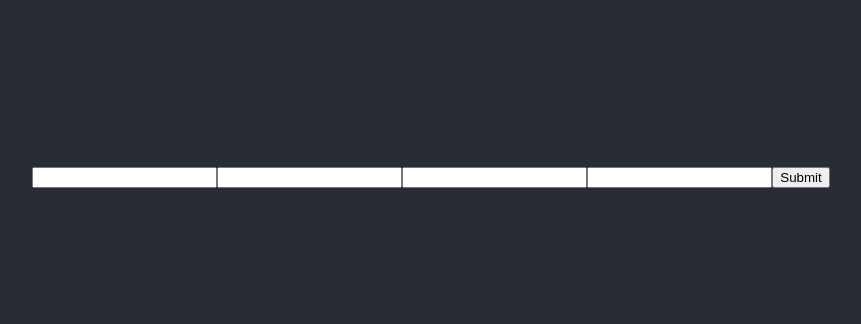
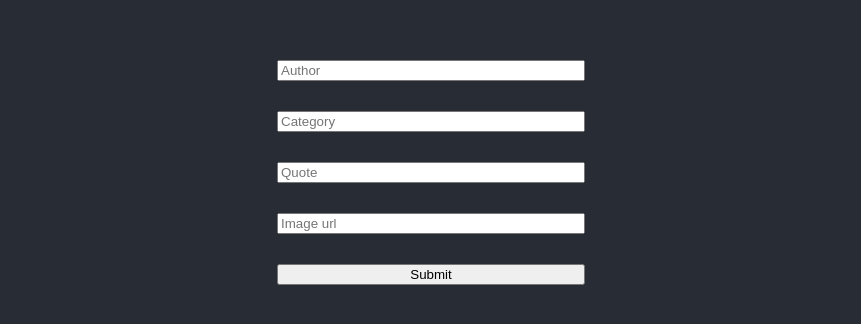
Before and after one commit to penand/Aaquote, a React (Create React App) app: page / in a window 1280 px wide. Shown: the part 228-552 px from the top of the page, without its empty margins (209-1070 px from the left). Built offline with nearby package versions, Linux system fonts and the light colour scheme; no server answers.

Commit message:
style: form style

```diff
--- a/src/components/QuoteForm/index.tsx
+++ b/src/components/QuoteForm/index.tsx
@@ -4,6 +4,7 @@ import * as Yup from "yup";
 
 import { create } from "../../services/data-service";
 import { QuoteType } from "../../typings";
+import { StyledError, StyledInput, StyledMicroError } from "./style";
 
 const initialValues: QuoteType = {
     author: '',
@@ -59,40 +60,60 @@ const QuoteForm = () => {
                 }}
                 validationSchema={CreateQuoteSchema}
             >{({ values, handleChange, handleBlur, errors, touched, handleSubmit, isSubmitting }) => (
-                <form onSubmit={handleSubmit}>
-                    <input
+                <form onSubmit={handleSubmit} style={{ display:'flex', flexDirection:'column' }}>
+                    <StyledInput
                         type='author'
                         name='author'
+                        placeholder='Author'
                         value={values.author}
                         onChange={handleChange}
                         onBlur={handleBlur}
                     />
-                    {errors.author && touched.author && errors.author}
-                    <input
+                    <StyledError>
+                        <StyledMicroError>
+                             {errors.author && touched.author && errors.author}
+                        </StyledMicroError>
+                    </StyledError>
+                    <StyledInput
                         type='category'
                         name='category'
+                        placeholder='Category'
                         value={values.category}
                         onChange={handleChange}
                         onBlur={handleBlur}
                     />
-                    {errors.category && touched.category && errors.category}
-                    <input
+                    <StyledError>
+                        <StyledMicroError>
+                            {errors.category && touched.category && errors.category}
+                        </StyledMicroError>
+                    </StyledError>
+                    <StyledInput
                         type='title'
                         name='title'
+                        placeholder='Quote'
                         value={values.title}
                         onChange={handleChange}
                         onBlur={handleBlur}
                     />
-                    {errors.title && touched.title && errors.title}
-                    <input
+                    <StyledError>
+                        <StyledMicroError>
+                            {errors.title && touched.title && errors.title}
+                        </StyledMicroError>
+                    </StyledError>
+                    <StyledInput
                         type='image_url'
                         name='image_url'
+                        placeholder='Image url'
                         value={values.image_url}
                         onChange={handleChange}
                         onBlur={handleBlur}
                     />
-                    {errors.image_url && touched.image_url && errors.image_url}
-                    <button type="submit" disabled={isSubmitting}>
+                    <StyledError>
+                        <StyledMicroError>
+                            {errors.image_url && touched.image_url && errors.image_url}
+                        </StyledMicroError>
+                    </StyledError>
+                    <button type='submit' disabled={isSubmitting}>
                         Submit
                     </button>
                     {error}
--- /dev/null
+++ b/src/components/QuoteForm/style.ts
@@ -0,0 +1,17 @@
+import styled from 'styled-components';
+
+export const StyledInput = styled.input`
+    width: 300px;
+`;
+
+export const StyledError = styled.div`
+    width: 300px;
+    height: 30px;
+`;
+
+export const StyledMicroError = styled.p`
+    text-transform: capitalize;
+    font-size: 12px;
+    color: red;
+    margin: 0px;
+`;
```
